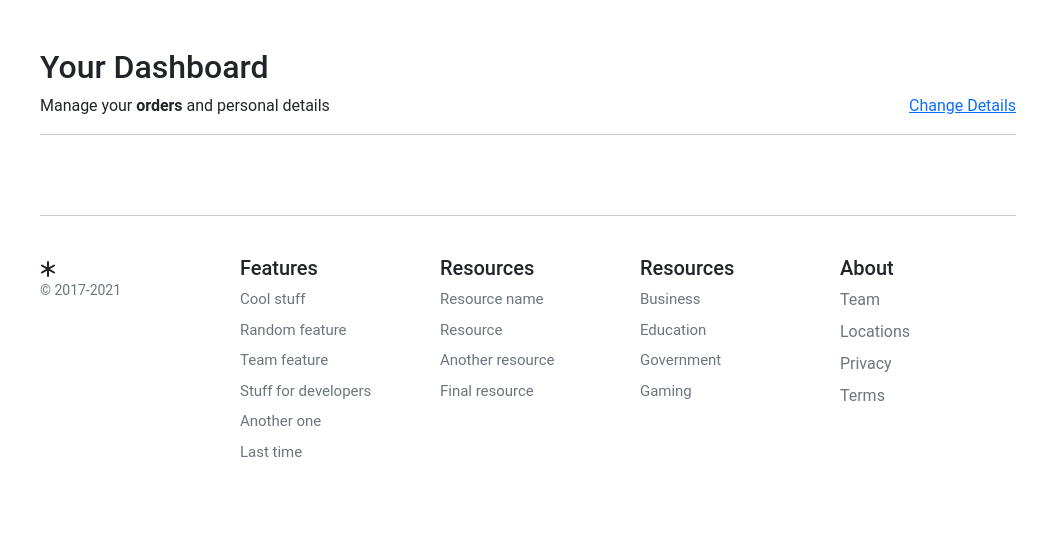
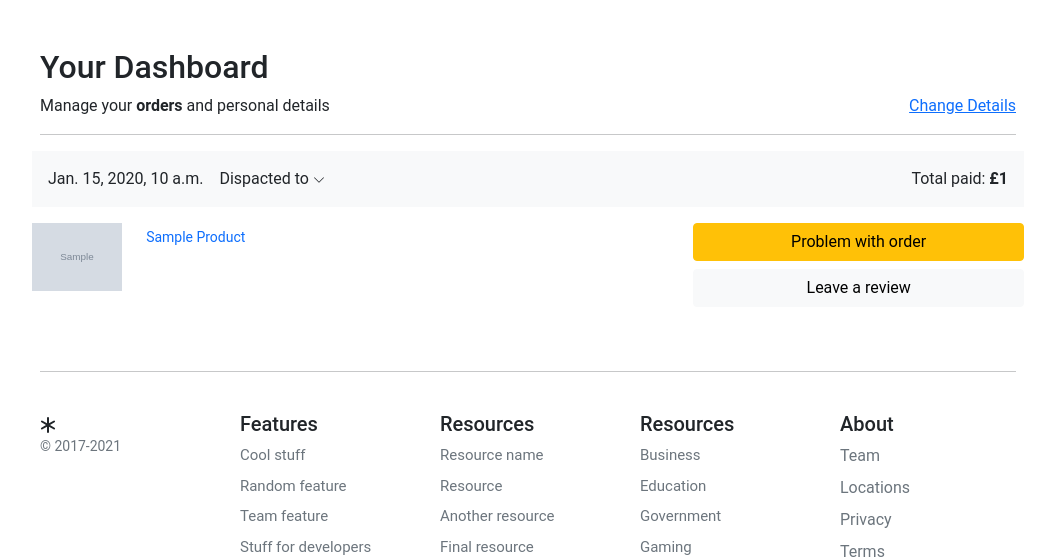
Before and after one commit to Edbeer/TESTSHOP, a Django app: template templates/account/user/dashboard.html in a window 1280 px wide. Shown: the part 93-653 px from the top of the page, without its empty margins (112-1167 px from the left). Run offline with Django 3.2, Linux system fonts and the light colour scheme; the template is opened without the code that fills it: most values are stand-ins (such as "Sample title", 1, 10 or a date in 2020); grey boxes marked "Sample" are stand-in pictures.

Commit message:
payments and orders

```diff
--- a/orders/models.py
+++ b/orders/models.py
@@ -27,11 +27,11 @@ class Order(models.Model):
 
 
 class OrderItem(models.Model):
-    # список продуктов в заказе
+    # список продуктов в заказе (unique - OrderItems)
     order = models.ForeignKey(Order,
                               related_name='items',
                               on_delete=models.CASCADE)
-    # список заказов, в котором встречается продукт
+    # колличество продукта (определенного OrderItem) в заказе
     product = models.ForeignKey(Product,
                                 related_name='order_items',
                                 on_delete=models.CASCADE)
--- a/templates/account/user/dashboard.html
+++ b/templates/account/user/dashboard.html
@@ -1,8 +1,4 @@
-{% extends "../../store/base.html" %}
-{% load static %}
-{% block title %}Basket Summary{%endblock %}
-
-{% block content %}
+{% extends "../../store/base.html" %} {% load static %} {% block title %}Basket Summary{%endblock %} {% block content %}
 
 <main class="pt-5">
   <div class="container" style="max-width: 1000px">
@@ -16,7 +12,74 @@
     <hr />
   </div>
   <div class="container" style="max-width: 1000px">
+    {% for order in orders %}
+    <div class="row g-3">
+
+      <div class="col-12 bg-light p-3 d-flex justify-content-between">
+        <div class="d-flex d-flex-inline">
+
+          <div class="pe-3">{{ order.created }}</div>
+          <div class="dropdown">
+          <a class="text-reset text-decoration-none dropdown-toggle" href="#" role="link" id="dropdownLink" data-bs-toggle="dropdown" aria-expanded="false">
+          Dispacted to
+          <svg xmlns="http://www.w3.org/2000/svg" width="12" height="12" fill="currentColor" class="bi bi-chevron-down" viewBox="0 0 16 16">
+            <path fill-rule="evenodd" d="M1.646 4.646a.5.5 0 0 1 .708 0L8 10.293l5.646-5.647a.5.5 0 0 1 .708.708l-6 6a.5.5 0 0 1-.708 0l-6-6a.5.5 0 0 1 0-.708z"/>
+          </svg>
+          </a>
+
+          <ul class="dropdown-menu" aria-labelledby="dropdownLink">
+            <li class="item small">{{order.full_name}}</li>
+            <li class="item small">{{order.address1}}</li>
+            <li class="item small">{{order.address2}}</li>
+            <li class="item small">{{order.post_code}}</li>
+          </ul>
+          </div>
+
+        </div>
+        <div class="text-end">
+          Total paid: <span class="fw-bold">£{{ order.total_paid }}</span>
+        </div>
+      </div>
+      <div class="col-md-5 col-lg-4 order-md-last p-0 order-3">
+        <div class="d-grid gap-2 ">
+          <button class="btn btn-warning" type="button">Problem with order</button>
+          <button class="btn btn-light" type="button">Leave a review</button>
+        </div>
+      </div>
+
+      <div class="col-md-7 col-lg-8 p-0">
+
+        {% for item in order.items.all %}
+
+        <div class="card mb-3 border-0">
+          <div class="row g-0">
+            <div class="col-md-2 d-none d-md-block">
+              <img class="img-fluid" style="width:90px" src="{{item.product.image.url}}" />
+            </div>
+            <div class="col-md-10">
+              <div class="card-body p-1">
+                <a class="text-decoration-none" href="{{ item.product.get_absolute_url }}">
+                  <p class="card-text small">{{item.product|title}}</p>
+                </a>
+              </div>
+            </div>
+          </div>
+        </div>
+
+
+        {% endfor %}
+
+
+      </div>
+
+    </div>
+    {% endfor %}
+
   </div>
 </main>
 
+
+
+
+
 {% endblock %}
--- /dev/null
+++ b/templates/payment/error.html
@@ -0,0 +1 @@
+error
--- a/templates/store/base.html
+++ b/templates/store/base.html
@@ -92,7 +92,7 @@
                     {% endif %}
 
 
-                    <a type="button" role="button" href=""
+                    <a type="button" role="button" href="{% url 'account:dashboard' %}"
                         class="btn btn-outline-secondary border-0 basket-btn">
                         <div>
                             <svg xmlns="http://www.w3.org/2000/svg" width="22" height="22" fill="currentColor"
```
Also changed, not shown: basket/basket.py (+13 -5 lines).
